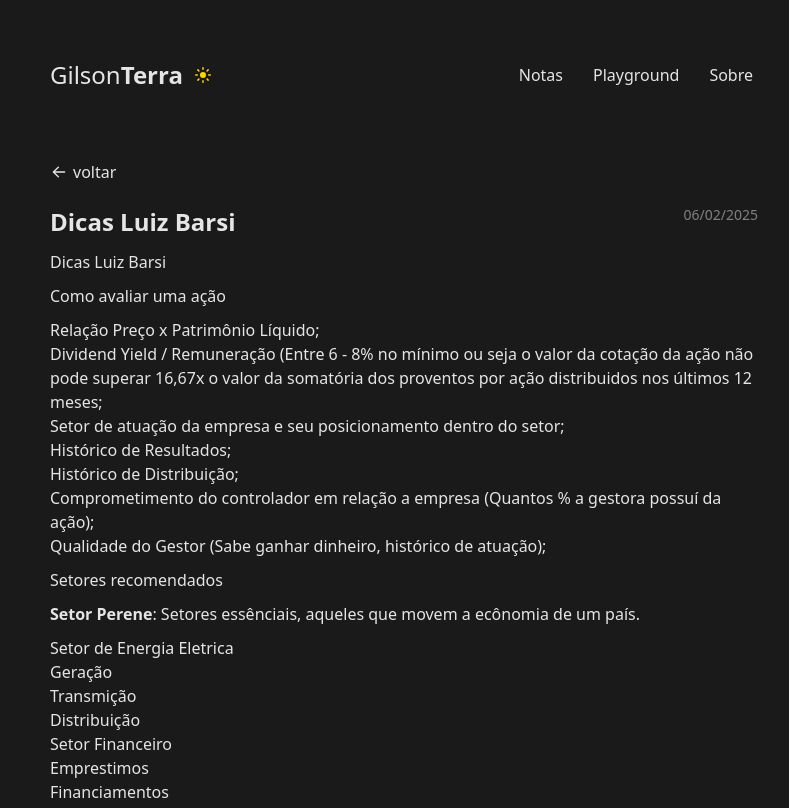
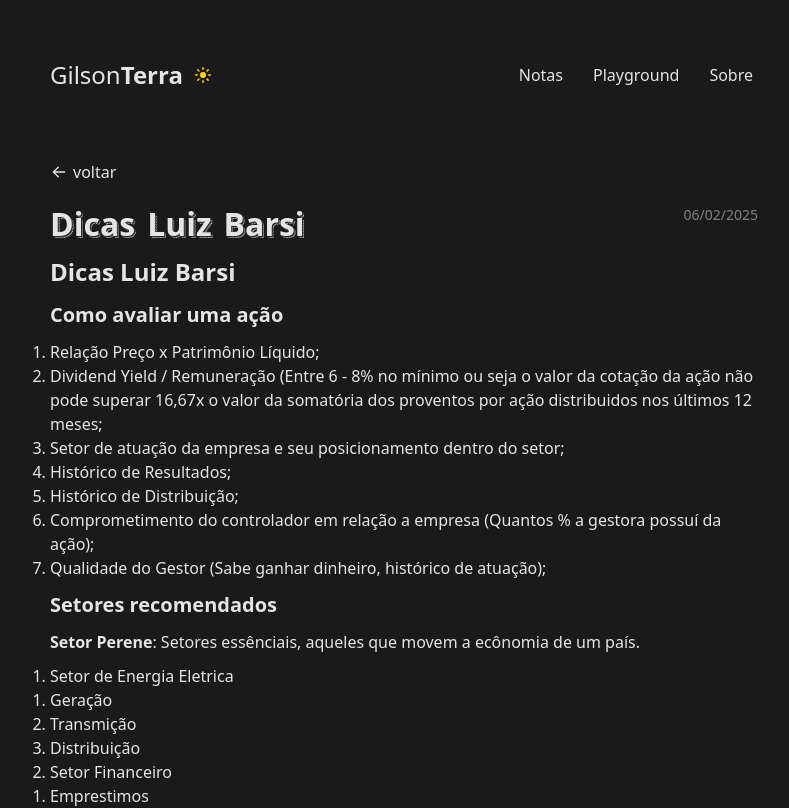
Before and after one commit to gilsonterra/gilsonterra.github.io, a Next.js app: page /notas/acoes-FIIS in a window 1280 px wide. Shown: the top 808 px of the page, without its empty margins (236-1025 px from the left). Built offline with nearby package versions, Linux system fonts and the light colour scheme.

Commit message:
feat: adicionando novo layout do mdx

```diff
--- a/src/app/components/DottedShadowText/DottedShadowText.tsx
+++ b/src/app/components/DottedShadowText/DottedShadowText.tsx
@@ -12,11 +12,15 @@
 
 const Container = styled.div`
   display: flex;
-  gap: 12px;
+  flex-wrap: wrap;
+  background: "red";
+  column-gap: 12px;
+  row-gap: 3px;
 `;
 
 const Text = styled.span<{ shadow?: string; color?: string; size?: string }>`
   display: inline-block;
+  line-height: 40px;
   text-shadow: 0.03em 0.03em 0
     ${(props) => props.shadow || "hsl(277, 47%, 31%)"};
   position: relative;
--- a/src/app/components/ToggleTheme/ToggleTheme.tsx
+++ b/src/app/components/ToggleTheme/ToggleTheme.tsx
@@ -19,6 +19,7 @@
         display: "flex",
         alignItems: "center",
         justifyContent: "center",
+        outline: "none",
       }}
     >
       {theme === "light" ? (
--- a/src/app/globals.css
+++ b/src/app/globals.css
@@ -99,3 +99,13 @@
   height: 100vh;
   padding: 0 var(--global-padding);
 }
+
+h1 {
+  font-size: var(--text-xl);
+  font-weight: bold;
+}
+
+h2 {
+  font-size: var(--text-lg);
+  font-weight: bold;
+}
--- a/src/app/notas/[slug]/page.tsx
+++ b/src/app/notas/[slug]/page.tsx
@@ -25,6 +25,23 @@
   const slug = (await params).slug;
   const components = {
     DottedShadowText,
+    ul: (props: Record<string, unknown>) => (
+      <ul
+        style={{
+          listStyle: "auto",
+        }}
+        {...props}
+      />
+    ),
+    ol: (props: Record<string, unknown>) => (
+      <ol
+        style={{
+          listStyle: "auto",
+        }}
+        {...props}
+      />
+    ),
+    li: (props: Record<string, unknown>) => <li style={{}} {...props} />,
     a: (props: Record<string, unknown>) => (
       <a
         style={{
@@ -62,9 +79,7 @@
           justifyContent: "space-between",
         }}
       >
-        <h1 style={{ fontSize: "var(--text-xl)", fontWeight: "bold" }}>
-          {metadata.title}
-        </h1>
+        <DottedShadowText text={metadata.title} />
         <span style={{ fontSize: "var(--text-sm)", opacity: 0.5 }}>
           {parseDatePtBr(metadata?.updatedAt)}
         </span>
--- a/src/app/providers/themeProvider.tsx
+++ b/src/app/providers/themeProvider.tsx
@@ -24,7 +24,8 @@
 }
 
 export const ThemeProvider: React.FC<ThemeProviderProps> = ({ children }) => {
-  const [theme, setTheme] = useState<Theme>("dark");
+  const defaultTheme = (localStorage.getItem("theme") || "dark") as Theme;
+  const [theme, setTheme] = useState<Theme>(defaultTheme);
 
   const toggleTheme = () => {
     const newTheme = theme === "light" ? "dark" : "light";
```
Also changed, not shown: mdx-components.tsx (deleted, +0 -19 lines), src/app/sobre/page.tsx (+5 -4 lines).
